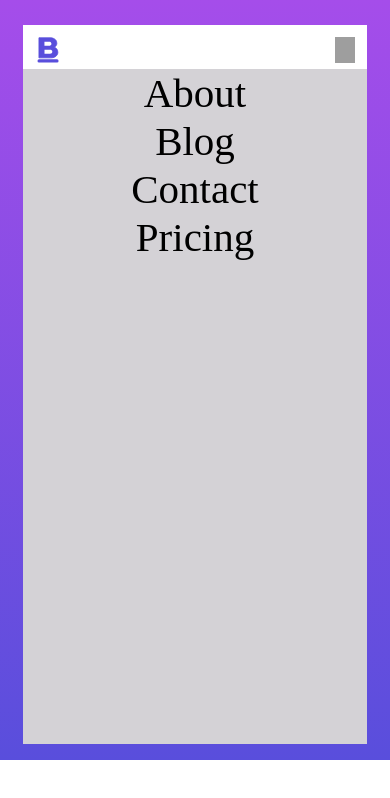
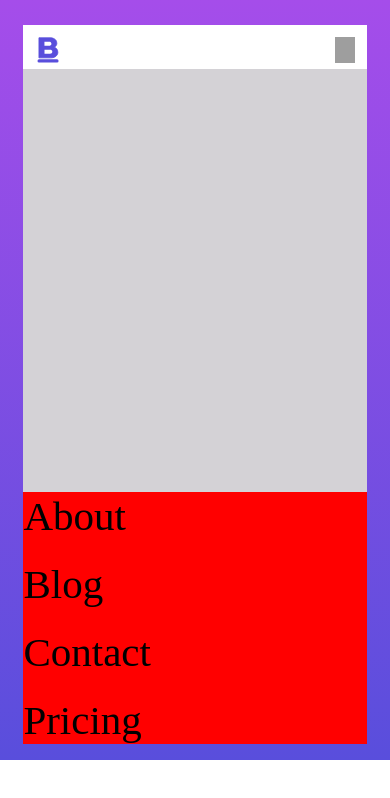
Before and after one commit to Lovethrech/BLOOM-Chel, a Vue app: page / in a window 390 px wide. Shown: the top 798 px of the page. Built offline with nearby package versions, Linux system fonts and the light colour scheme; grey boxes are pictures that could not be loaded.

Commit message:
...working on home-hero nav-header component mobile display.

```diff
--- a/src/components/nav/NavMenuMobileListCtn.vue
+++ b/src/components/nav/NavMenuMobileListCtn.vue
@@ -35,15 +35,20 @@ const navLinkFontSize=ref("41px");
     background-color: transparent;
     height:80vh;
 }
-.nav-menu-mobile-list-ctn-main-ctn, .nav-menu-mobile-list-ctn-mini-ctn{
+.nav-menu-mobile-list-ctn-main-ctn, .nav-menu-mobile-list-ctn-mini-ctn, .nav-menu-mobile-list-ctn-mini-ctn-nav-link{
     width:100%;
 }
 .nav-menu-mobile-list-ctn-mini-ctn{
     background-color: rgb(212, 210, 214);
     height: 100%;
     display:flex;
+    place-items: end;
+}
+.nav-menu-mobile-list-ctn-mini-ctn-nav-link{
+    background-color: red;
+    display:flex;
     flex-direction: column;
     gap:20px;
-    text-align: center;
+    text-align: left;
 }
 </style>
```
